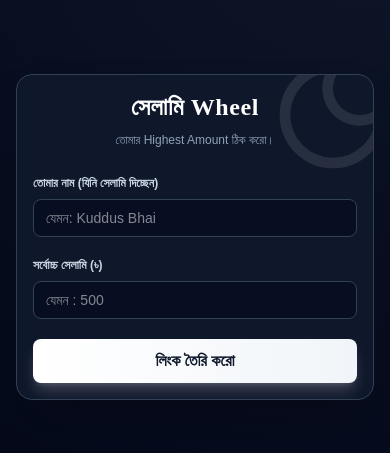
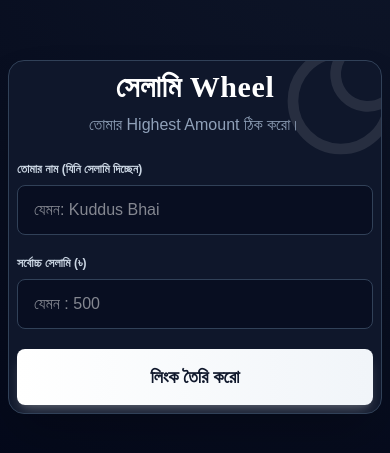
Before and after one commit to Itzlimon22/eid-salami-app, a Next.js app: page / in a window 390 px wide. Shown: the part 185-638 px from the top of the page. Built offline with nearby package versions, Linux system fonts and the light colour scheme; a web font is replaced by a local one.

Commit message:
Refactor SalamiWheelApp component: improve UI layout and styling, enhance accessibility with better text sizes, and adjust padding for a more polished user experience

```diff
--- a/src/components/SalamiWheelApp.tsx
+++ b/src/components/SalamiWheelApp.tsx
@@ -2,8 +2,10 @@
 
 import React, { useState, useEffect, useRef } from "react";
 // Sound effect URLs (replace with your own or royalty-free links if needed)
-const SPIN_SOUND_URL = "https://cdn.pixabay.com/audio/2022/07/26/audio_124bfae3e2.mp3"; // Example spin sound
-const CONGRATS_SOUND_URL = "https://cdn.pixabay.com/audio/2022/03/15/audio_115b9b7bfa.mp3"; // Example congrats sound
+const SPIN_SOUND_URL =
+  "https://cdn.pixabay.com/audio/2022/07/26/audio_124bfae3e2.mp3"; // Example spin sound
+const CONGRATS_SOUND_URL =
+  "https://cdn.pixabay.com/audio/2022/03/15/audio_115b9b7bfa.mp3"; // Example congrats sound
 import { useSearchParams } from "next/navigation";
 import { Share2, Moon, Star, Gift, Trash2, RefreshCw } from "lucide-react";
 
@@ -230,20 +232,22 @@ const SalamiWheelApp = () => {
       />
 
       <div
-        className="min-h-screen w-full bg-slate-950 flex items-center justify-center p-4 relative overflow-hidden"
+        className="min-h-screen w-full bg-slate-950 flex items-center justify-center p-2 sm:p-4 relative overflow-hidden"
         style={{
           backgroundImage:
             "radial-gradient(circle at top right, #0f172a, #020617)",
         }}
       >
         {!isReceiverMode ? (
-          <div className="max-w-md w-full bg-slate-900 rounded-2xl shadow-2xl p-4 sm:p-8 border border-slate-700 relative overflow-hidden">
+          <div className="max-w-sm w-full bg-slate-900 rounded-2xl shadow-2xl p-2 sm:p-8 border border-slate-700 relative overflow-hidden">
             <Moon className="absolute -top-6 -right-6 text-white/10 w-32 h-32" />
             <h1 className="text-2xl sm:text-4xl font-bold text-center text-white mb-2 relative z-10 font-eid tracking-wide">
-              সেলামি Wheel
+              <span className="text-3xl sm:text-4xl">সেলামি Wheel</span>
             </h1>
             <p className="text-center text-slate-400 mb-6 sm:mb-8 text-xs sm:text-sm relative z-10 leading-relaxed">
-              তোমার Highest Amount ঠিক করো।
+              <span className="text-base sm:text-sm">
+                তোমার Highest Amount ঠিক করো।
+              </span>
             </p>
 
             <form
@@ -258,7 +262,7 @@ const SalamiWheelApp = () => {
                   type="text"
                   required
                   maxLength={25}
-                  className="w-full px-3 py-2 sm:px-4 sm:py-3 bg-slate-950/50 border border-slate-700 rounded-lg focus:ring-2 focus:ring-white outline-none text-white transition-all font-medium text-sm sm:text-base"
+                  className="w-full px-4 py-3 sm:px-4 sm:py-3 bg-slate-950/50 border border-slate-700 rounded-lg focus:ring-2 focus:ring-white outline-none text-white transition-all font-medium text-base sm:text-base"
                   placeholder="যেমন: Kuddus Bhai"
                   value={giverInputName}
                   onChange={(e) => setGiverInputName(e.target.value)}
@@ -273,7 +277,7 @@ const SalamiWheelApp = () => {
                   required
                   min="1"
                   max="100000"
-                  className="w-full px-3 py-2 sm:px-4 sm:py-3 bg-slate-950/50 border border-slate-700 rounded-lg focus:ring-2 focus:ring-white outline-none text-white transition-all font-medium text-sm sm:text-base"
+                  className="w-full px-4 py-3 sm:px-4 sm:py-3 bg-slate-950/50 border border-slate-700 rounded-lg focus:ring-2 focus:ring-white outline-none text-white transition-all font-medium text-base sm:text-base"
                   placeholder="যেমন : 500"
                   value={maxAmountInput}
                   onChange={(e) => setMaxAmountInput(e.target.value)}
@@ -281,7 +285,7 @@ const SalamiWheelApp = () => {
               </div>
               <button
                 type="submit"
-                className="w-full bg-gradient-to-r from-white to-slate-100 hover:from-white/80 hover:to-slate-100/80 text-slate-900 font-bold py-2.5 sm:py-3.5 rounded-lg transition-all shadow-lg shadow-white/20 text-base sm:text-lg"
+                className="w-full bg-gradient-to-r from-white to-slate-100 hover:from-white/80 hover:to-slate-100/80 text-slate-900 font-bold py-3.5 sm:py-4 rounded-lg transition-all shadow-lg shadow-white/20 text-lg sm:text-xl"
               >
                 লিংক তৈরি করো
               </button>
@@ -313,21 +317,25 @@ const SalamiWheelApp = () => {
         ) : (
           <div className="max-w-md w-full flex flex-col items-center px-1 sm:px-0">
             <div
-              className={`w-full bg-slate-900 rounded-2xl shadow-2xl p-4 sm:p-8 border border-slate-700 flex flex-col items-center relative overflow-hidden transition-all duration-500 ${showModal ? "blur-sm scale-[0.98]" : ""}`}
+              className={`w-full bg-slate-900 rounded-2xl shadow-2xl p-2 sm:p-8 border border-slate-700 flex flex-col items-center relative overflow-hidden transition-all duration-500 ${showModal ? "blur-sm scale-[0.98]" : ""}`}
             >
               <Star className="absolute top-6 right-6 text-white/20 w-8 h-8" />
               <h1 className="text-xl sm:text-3xl font-bold text-center text-white mb-2 z-10 font-eid">
-                সারপ্রাইজ ফ্রম {derivedGiverName}!
+                <span className="text-2xl sm:text-3xl">
+                  সারপ্রাইজ ফ্রম {derivedGiverName}!
+                </span>
               </h1>
               <p className="text-center text-slate-400 mb-6 sm:mb-8 z-10 text-xs sm:text-sm">
-                তোমার নাম লিখে Wheel ঘুরিয়ে ঈদের ভাগ্য পরীক্ষা করো 🌙
+                <span className="text-base sm:text-sm">
+                  তোমার নাম লিখে Wheel ঘুরিয়ে ঈদের ভাগ্য পরীক্ষা করো 🌙
+                </span>
               </p>
 
               <div className="w-full mb-6 sm:mb-8 z-10">
                 <input
                   type="text"
                   maxLength={25}
-                  className="w-full px-3 py-2 sm:px-4 sm:py-3 bg-slate-950 border border-slate-700 rounded-lg focus:ring-2 focus:ring-emerald-500 outline-none text-center text-base sm:text-xl font-bold text-white disabled:opacity-50"
+                  className="w-full px-4 py-3 sm:px-4 sm:py-3 bg-slate-950 border border-slate-700 rounded-lg focus:ring-2 focus:ring-emerald-500 outline-none text-center text-lg sm:text-xl font-bold text-white disabled:opacity-50"
                   placeholder="তোমার নাম লেখো..."
                   value={receiverName}
                   onChange={(e) => setReceiverName(e.target.value)}
@@ -336,12 +344,12 @@ const SalamiWheelApp = () => {
               </div>
 
               <div className="relative w-56 h-56 sm:w-72 sm:h-72 mb-6 sm:mb-8 z-10">
-                <div className="absolute top-0 left-1/2 -translate-x-1/2 -translate-y-2 z-20 w-0 h-0 border-l-[14px] border-r-[14px] border-t-[28px] border-l-transparent border-r-transparent border-t-white drop-shadow-[0_4px_6px_rgba(255,255,255,0.8)]" />
+                <div className="absolute top-0 left-1/2 -translate-x-1/2 -translate-y-2 z-20 w-0 h-0 border-l-[18px] border-r-[18px] border-t-[36px] sm:border-l-[14px] sm:border-r-[14px] sm:border-t-[28px] border-l-transparent border-r-transparent border-t-white drop-shadow-[0_4px_6px_rgba(255,255,255,0.8)]" />
 
                 {activeSegments.length > 0 ? (
                   <>
                     <div
-                      className="w-full h-full rounded-full border-[8px] border-slate-800 overflow-hidden relative shadow-[inset_0_0_20px_rgba(0,0,0,0.8),0_0_40px_rgba(16,185,129,0.2)]"
+                      className="w-full h-full rounded-full border-[10px] border-slate-800 overflow-hidden relative shadow-[inset_0_0_30px_rgba(0,0,0,0.8),0_0_60px_rgba(16,185,129,0.2)]"
                       style={{
                         background: wheelBackground,
                         // Increased to 10 seconds with a realistic ease-out curve
@@ -356,11 +364,11 @@ const SalamiWheelApp = () => {
                         return (
                           <div
                             key={`${index}-${amount}`}
-                            className="absolute top-0 left-1/2 w-8 h-1/2 origin-bottom -translate-x-1/2 flex items-start justify-center pt-4 z-10"
+                            className="absolute top-0 left-1/2 w-10 h-1/2 origin-bottom -translate-x-1/2 flex items-start justify-center pt-5 z-10"
                             style={{ transform: `rotate(${rotation}deg)` }}
                           >
                             <span
-                              className="text-slate-100 font-bold text-xs sm:text-[13px] tracking-widest realistic-text-shadow"
+                              className="text-slate-100 font-bold text-sm sm:text-base tracking-widest realistic-text-shadow"
                               style={{
                                 writingMode: "vertical-rl",
                                 transform: "rotate(180deg)",
@@ -379,14 +387,14 @@ const SalamiWheelApp = () => {
                         isWheelSpinning ||
                         activeSegments.length === 0
                       }
-                      className="absolute top-1/2 left-1/2 -translate-x-1/2 -translate-y-1/2 w-12 h-12 sm:w-16 sm:h-16 bg-gradient-to-br from-white to-slate-100 rounded-full border-[5px] border-slate-900 z-30 shadow-[0_4px_15px_rgba(0,0,0,0.8)] cursor-pointer hover:scale-105 active:scale-95 transition-transform flex items-center justify-center text-slate-900 font-black text-base sm:text-lg disabled:opacity-50 disabled:cursor-not-allowed"
+                      className="absolute top-1/2 left-1/2 -translate-x-1/2 -translate-y-1/2 w-16 h-16 sm:w-20 sm:h-20 bg-gradient-to-br from-white to-slate-100 rounded-full border-[6px] border-slate-900 z-30 shadow-[0_4px_20px_rgba(0,0,0,0.8)] cursor-pointer hover:scale-105 active:scale-95 transition-transform flex items-center justify-center text-slate-900 font-black text-lg sm:text-xl disabled:opacity-50 disabled:cursor-not-allowed"
                     >
                       স্পিন
                     </button>
                   </>
                 ) : (
                   <div className="w-full h-full rounded-full border-[8px] border-slate-800 bg-slate-900 flex items-center justify-center text-slate-500 font-bold text-lg shadow-[inset_0_0_20px_rgba(0,0,0,0.8)]">
-                    সেলামি শেষ!
+                    <span className="text-lg sm:text-xl">সেলামি শেষ!</span>
                   </div>
                 )}
               </div>
@@ -398,7 +406,7 @@ const SalamiWheelApp = () => {
                   isWheelSpinning ||
                   activeSegments.length === 0
                 }
-                className={`w-full font-bold py-2.5 sm:py-3.5 rounded-lg transition-all text-white z-10 text-base sm:text-lg ${!receiverName.trim() || isWheelSpinning || activeSegments.length === 0 ? "bg-slate-700 cursor-not-allowed text-slate-500" : "bg-gradient-to-r from-emerald-500 to-emerald-600 hover:from-emerald-400 hover:to-emerald-500 shadow-lg shadow-emerald-500/20"}`}
+                className={`w-full font-bold py-3.5 sm:py-4 rounded-lg transition-all text-white z-10 text-lg sm:text-xl ${!receiverName.trim() || isWheelSpinning || activeSegments.length === 0 ? "bg-slate-700 cursor-not-allowed text-slate-500" : "bg-gradient-to-r from-emerald-500 to-emerald-600 hover:from-emerald-400 hover:to-emerald-500 shadow-lg shadow-emerald-500/20"}`}
               >
                 {isWheelSpinning
                   ? "ঘুরছে..."
@@ -409,7 +417,7 @@ const SalamiWheelApp = () => {
 
               <button
                 onClick={() => (window.location.href = "/")}
-                className="w-full mt-3 sm:mt-4 bg-transparent border border-emerald-500/30 hover:bg-emerald-500/10 text-emerald-400 font-semibold py-2 px-3 sm:py-3 sm:px-4 rounded-lg transition-all flex items-center justify-center gap-2 text-sm sm:text-base"
+                className="w-full mt-3 sm:mt-4 bg-transparent border border-emerald-500/30 hover:bg-emerald-500/10 text-emerald-400 font-semibold py-3 px-4 sm:py-4 sm:px-5 rounded-lg transition-all flex items-center justify-center gap-2 text-base sm:text-lg"
               >
                 <Gift size={18} className="text-white" />
                 নিজে তৈরি করো
@@ -443,23 +451,23 @@ const SalamiWheelApp = () => {
 
                 <div className="w-full max-w-sm bg-slate-900 rounded-2xl border-2 border-white/50 shadow-[0_0_50px_rgba(255,255,255,0.15)] p-6 relative flex flex-col items-center text-center animate-in zoom-in-95 duration-300 z-50">
                   <Moon
-                    className="text-white w-12 h-12 mb-3 drop-shadow-[0_0_15px_rgba(255,255,255,0.5)]"
+                    className="text-white w-16 h-16 mb-4 drop-shadow-[0_0_18px_rgba(255,255,255,0.5)]"
                     fill="currentColor"
                   />
-                  <h2 className="gold-foil-text font-eid text-4xl mb-1 font-bold tracking-wider">
+                  <h2 className="gold-foil-text font-eid text-5xl mb-2 font-bold tracking-wider">
                     অভিনন্দন!
                   </h2>
-                  <p className="text-slate-200 text-xl font-bold mb-4 w-full break-words">
+                  <p className="text-slate-200 text-2xl font-bold mb-5 w-full break-words">
                     {receiverName}
                   </p>
 
-                  <div className="w-full bg-slate-950 rounded-xl border border-emerald-500/30 py-6 mb-6 relative overflow-hidden">
+                  <div className="w-full bg-slate-950 rounded-xl border border-emerald-500/30 py-8 mb-8 relative overflow-hidden">
                     <div className="absolute inset-0 bg-emerald-500/10 blur-xl"></div>
-                    <p className="text-emerald-400/80 text-sm font-semibold uppercase tracking-widest mb-1 relative z-10">
+                    <p className="text-emerald-400/80 text-lg font-semibold uppercase tracking-widest mb-2 relative z-10">
                       তুমি পেয়েছো
                     </p>
-                    <div className="gold-foil-text text-5xl font-black relative z-10 drop-shadow-md flex items-center justify-center gap-2">
-                      <span className="text-3xl align-top">৳</span>
+                    <div className="gold-foil-text text-6xl font-black relative z-10 drop-shadow-md flex items-center justify-center gap-2">
+                      <span className="text-4xl align-top">৳</span>
                       {winningAmount}
                     </div>
                   </div>
```
